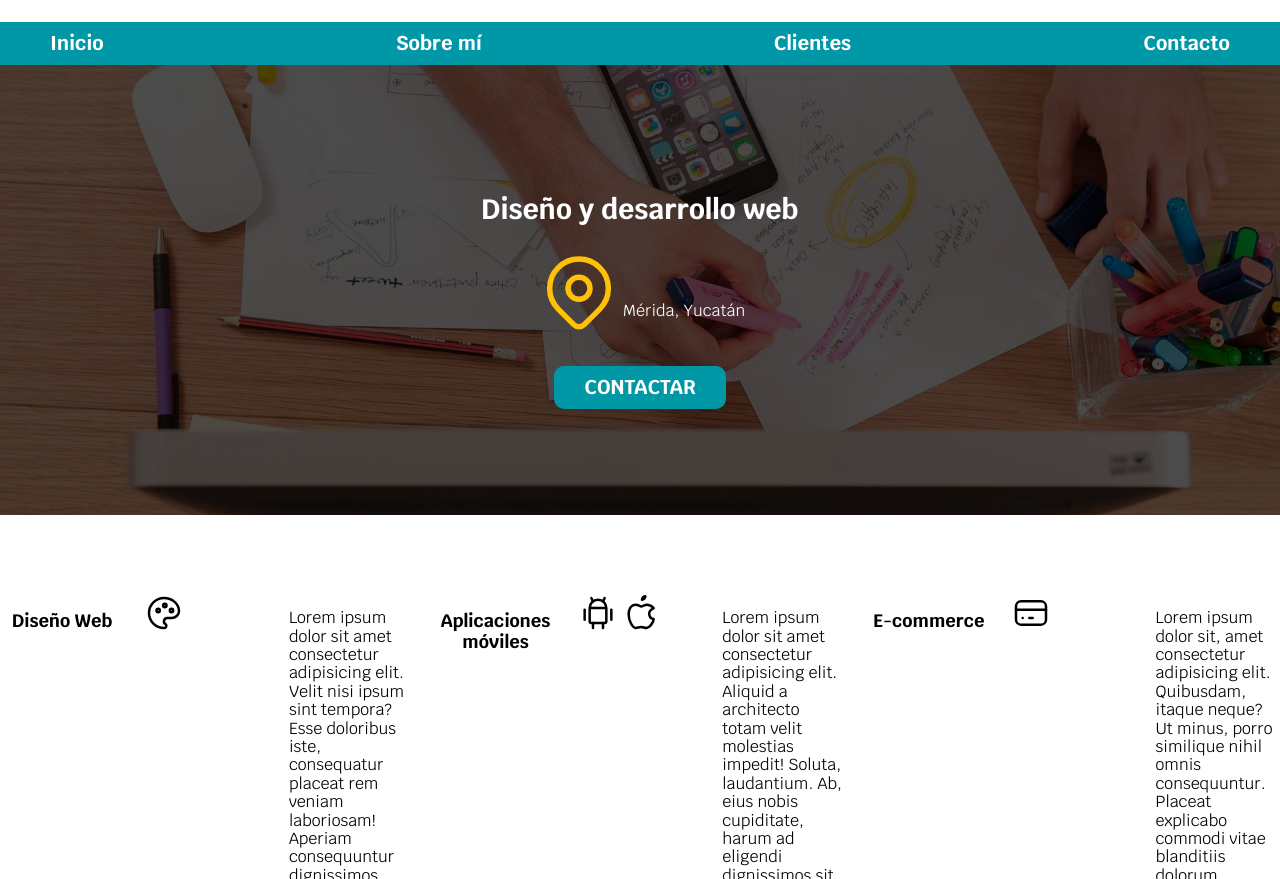
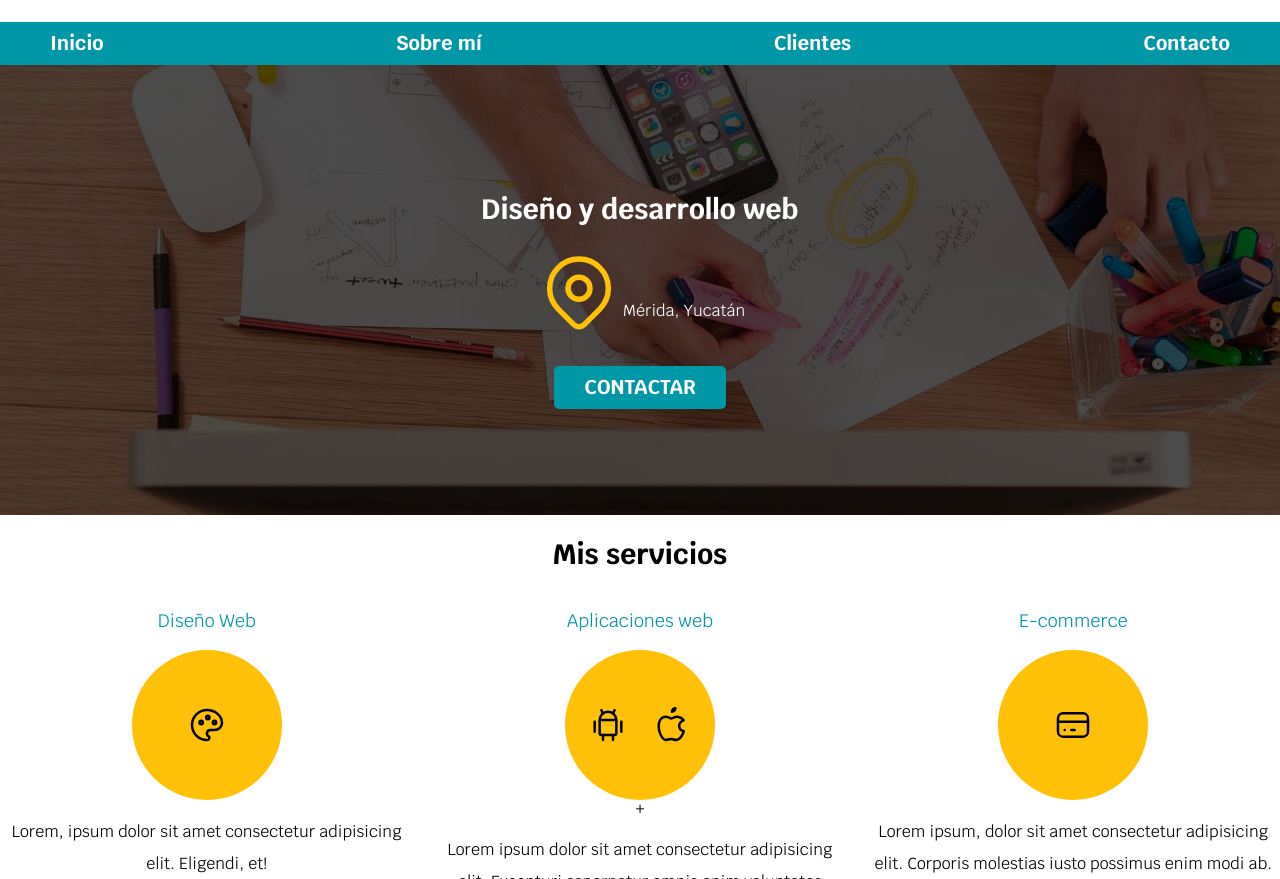
Before and after one commit to BrayanSierratuz88/Web-main, a plain HTML site: page developer_page_7SA/index.html in a window 1280 px wide. Shown: the part 73-952 px from the top of the page. Drawn offline with Linux system fonts and the light colour scheme.

Commit message:
My services section finished

```diff
--- a/developer_page_7SA/css/styles.css
+++ b/developer_page_7SA/css/styles.css
@@ -1,151 +1,173 @@
 :root {
-    --blanco:  #ffffff;
-    --Oscuro: #212121;
+    --blanco: #ffffff;
+    --oscuro: #212121;
     --primario: #ffc107;
-    --Secundario: #0097a7;
+    --secundario: #0097a7;
     --gris: #757575;
-    font-family: "krub";
+    font-family: "Krub", Helvetica, sans-serif;
 }
-html{
+
+html {
     font-size: 62.5%;
+    font-family: "Krub", Helvetica, sans-serif;
     box-sizing: border-box;
 }
-*, * ::before,  *::after{
+
+*, *::before, *::after {
     box-sizing: inherit;
 }
+
 /* Tipografia */
-h1{
+
+h1 {
     font-size: 3.8rem;
 }
-h2{
+
+h2 {
     font-size: 2.8rem;
+}
 
-}
-h3{
+h3 {
     font-size: 1.8rem;
 }
-h1,h2,h3{
+
+h1, h2, h3 {
     text-align: center;
 }
-body{
+
+body {
     font-size: 16px;
 }
-.titulo{
+
+.titulo {
     text-align: center;
     font-size: 3.8rem;
 }
-.titulo span{
+
+.titulo span {
     font-size: 2rem;
 }
 
-.navegacion-principal{
-    background-color: var(--Secundario);
+.navegacion-principal {
+    background-color: var(--secundario);
 }
-.contenedor{
+
+.contenedor {
     max-width: 120rem;
     margin: 0 auto;
 }
-.nav-bg{
-    background-color: var(--Secundario);
+
+.nav-bg {
+    background-color: var(--secundario);
 }
 
-
-.navegacion-principal a{
-    background-color: var(--Secundario);
+.navegacion-principal a {
+    background-color: var(--secundario);
     color: var(--blanco);
     text-decoration: none;
     padding: 1rem;
 }
 
-
-.navegacion-principal{
+.navegacion-principal {
     display: flex;
     flex-direction: column;
     align-items: center;
-    /*Justifica para filas aligns-items para columnas*/
-    /*justify-content: space-between;*/
     font-size: 2rem;
     font-weight: bold;
 }
-/* Si al menos tiene 768px (tablet) */
+
 @media (min-width: 768px) {
-    .navegacion-principal{
+    .navegacion-principal {
         flex-direction: row;
         justify-content: space-between;
     }
-
- }
-.navegacion-principal a:hover{
-    background-color: var(--primario);
-    color: var(--Oscuro)
 }
 
+.navegacion-principal a:hover {
+    background-color: var(--primario);
+    color: var(--oscuro);
+}
 
-
-
-.hero{
+.hero {
     background-image: url("../img/hero.jpg");
     background-repeat: no-repeat;
-    /*cover cubre toda la imagen con todo el tamaño posible*/
     background-size: cover;
-    height: 450px; /* Altura del elemento hero */
-    position: relative; /* para minipular la posicion el padre siempre debe ser relative */
+    height: 450px;
+    position: relative;
 }
 
-
-.contenido-hero{
- /* para manipular la posicion el hijo siempre debe ser absoluto */
+.contenido-hero {
     position: absolute;
-    background-color: rgba(0,0,0,.7); /* Al 70%*/
+    background-color: rgba(0,0,0,.7);
     width: 100%;
     height: 100%;
-    /* alinear vertical y horizontal */
     display: flex;
     flex-direction: column;
     align-items: center;
     justify-content: center;
 }
 
-
-.contenido-hero p, h2{
+.contenido-hero p, .contenido-hero h2 {
     color: var(--blanco);
 }
 
-.ubicacion{
+.ubicacion {
     display: flex;
     align-items: flex-end;
 }
 
-.boton{
-    background-color : var(--Secundario); /* color del fondo del botón */
-    color: var(--blanco);/*Color del texto */
-    padding: 1rem  3rem;
+.boton {
+    background-color: var(--secundario);
+    color: var(--blanco);
+    padding: 1rem 3rem;
     margin-top: 3rem;
-    /* tamaño de letra */
     font-size: 2rem;
     text-decoration: none;
     text-transform: uppercase;
     font-weight: bold;
-    /*border redondeado */
-    border-radius: 1rem;
-    /* Ancho del boton al 90% para diseño movil */
+    border-radius: .5rem;
     width: 90%;
-    /*Alinear texto del boton*/
     text-align: center;
+}
 
-}
 @media (min-width: 768px) {
-    .boton{
+    .boton {
         width: auto;
     }
- }
+}
 
- /* Seccion de servicios */
- @media (min-width: 768px) {
-    .servicios{
+/* Mis servicios */
+@media (min-width: 768px) {
+    .servicios {
         display: grid;
-        /*define el area de las columnas*/
         grid-template-columns: repeat(3, 1fr);
         column-gap: 2rem;
     }
- }
+}
+
+.servicio {
+    display: flex;
+    flex-direction: column;
+    align-items: center;
+}
+
+.servicio h3 {
+    color: var(--secundario);
+    font-weight: normal;
+}
+
+.servicio p {
+    line-height: 2;
+    text-align: center;
+}
+
+.servicio .iconos {
+    height: 15rem;
+    width: 15rem;
+    background-color: var(--primario);
+    border-radius: 100%;
+    display: flex;
+    /* Espacio uniforme */
+    justify-content: space-evenly;
+    align-items: center;
+}
--- a/developer_page_7SA/index.html
+++ b/developer_page_7SA/index.html
@@ -3,67 +3,56 @@
 <head>
     <meta charset="UTF-8">
     <meta name="viewport" content="width=device-width, initial-scale=1.0">
-    <!-- Siempre va primero normalize-->
-     <link rel="preload" href="css/normalize.css"  as="style">
+    <link rel="preload" href="css/normalize.css" as="style">
     <link rel="stylesheet" href="css/normalize.css">
-     <!-- Importar google fonts-->
     <link rel="preconnect" href="https://fonts.googleapis.com">
     <link rel="preconnect" href="https://fonts.gstatic.com" crossorigin>
     <link href="https://fonts.googleapis.com/css2?family=Krub:wght@400;700&display=swap" rel="stylesheet">
     <title>BS DEV</title>
     <link rel="preload" href="css/styles.css" as="style">
     <link rel="stylesheet" href="css/styles.css">
-
 </head>
 <body>
     <header>
         <h1 class="titulo">Brayan Sierra <span>Developer 7SA</span></h1>
     </header>
     <div class="nav-bg">
-        <nav class="navegacion-principal  contenedor">
-
+        <nav class="navegacion-principal contenedor">
             <a href="#">Inicio</a>
             <a href="#">Sobre mí</a>
             <a href="#">Clientes</a>
             <a href="#">Contacto</a>
         </nav>
-   </div >
+    </div>
 
-
-
-
-    <Section class="hero">
+    <section class="hero">
         <div class="contenido-hero">
-    <h2 >Diseño y desarrollo web</h2>
+            <h2>Diseño y desarrollo web</h2>
             <div class="ubicacion">
-        <svg xmlns="http://www.w3.org/2000/svg" viewBox="0 0 24 24" fill="none" stroke=" #ffc107" stroke-linecap="round" stroke-linejoin="round" width="88" height="88" stroke-width="1.5"> <path d="M9 11a3 3 0 1 0 6 0a3 3 0 0 0 -6 0"></path> <path d="M17.657 16.657l-4.243 4.243a2 2 0 0 1 -2.827 0l-4.244 -4.243a8 8 0 1 1 11.314 0z"></path> </svg>
+                <svg xmlns="http://www.w3.org/2000/svg" viewBox="0 0 24 24" fill="none" stroke="#ffc107" stroke-linecap="round" stroke-linejoin="round" width="88" height="88" stroke-width="1.5">
+                    <path d="M9 11a3 3 0 1 0 6 0a3 3 0 0 0 -6 0"></path>
+                    <path d="M17.657 16.657l-4.243 4.243a2 2 0 0 1 -2.827 0l-4.244 -4.243a8 8 0 1 1 11.314 0z"></path>
+                </svg>
                 <p>Mérida, Yucatán</p>
             </div>
-    <a class="boton" href="#" >Contactar</a>
+            <a class="boton" href="#">Contactar</a>
         </div>
-   </Section>
+    </section>
+
     <main>
         <h2>Mis servicios</h2>
-
         <div class="servicios">
-
-        <section class="servicios">
+        <section class="servicio">
             <h3>Diseño Web</h3>
-        <div class="icono">
-        <svg xmlns="http://www.w3.org/2000/svg" viewBox="0 0 24 24" fill="none" stroke="currentColor" stroke-linecap="round" stroke-linejoin="round" width="40" height="40" stroke-width="1.5">
-            <path d="M12 21a9 9 0 0 1 0 -18c4.97 0 9 3.582 9 8c0 1.06 -.474 2.078 -1.318 2.828c-.844 .75 -1.989 1.172 -3.182 1.172h-2.5a2 2 0 0 0 -1 3.75a1.3 1.3 0 0 1 -1 2.25"></path>
-            <path d="M8.5 10.5m-1 0a1 1 0 1 0 2 0a1 1 0 1 0 -2 0"></path>
-            <path d="M12.5 7.5m-1 0a1 1 0 1 0 2 0a1 1 0 1 0 -2 0"></path>
-            <path d="M16.5 10.5m-1 0a1 1 0 1 0 2 0a1 1 0 1 0 -2 0"></path>
-          </svg>
-        </div>
-          <p>Lorem ipsum dolor sit amet consectetur adipisicing elit. Velit nisi ipsum sint tempora? Esse doloribus iste, consequatur placeat rem veniam laboriosam! Aperiam consequuntur dignissimos laborum voluptates quidem optio tempore deleniti.</p>
-
+            <div class="iconos">
+            <svg xmlns="http://www.w3.org/2000/svg" viewBox="0 0 24 24" fill="none" stroke="#000000" stroke-linecap="round" stroke-linejoin="round" width="40" height="40" stroke-width="1.5"> <path d="M12 21a9 9 0 0 1 0 -18c4.97 0 9 3.582 9 8c0 1.06 -.474 2.078 -1.318 2.828c-.844 .75 -1.989 1.172 -3.182 1.172h-2.5a2 2 0 0 0 -1 3.75a1.3 1.3 0 0 1 -1 2.25"></path> <path d="M8.5 10.5m-1 0a1 1 0 1 0 2 0a1 1 0 1 0 -2 0"></path> <path d="M12.5 7.5m-1 0a1 1 0 1 0 2 0a1 1 0 1 0 -2 0"></path> <path d="M16.5 10.5m-1 0a1 1 0 1 0 2 0a1 1 0 1 0 -2 0"></path> </svg>
+            </div> <!--div.iconos-->
+            <p>Lorem, ipsum dolor sit amet consectetur adipisicing elit. Eligendi, et!</p>
         </section>
-        <section class="servicios">
-        <h3>Aplicaciones móviles</h3>
+        <section class="servicio">
+            <h3>Aplicaciones web</h3>
             <div class="iconos">
-        <svg xmlns="http://www.w3.org/2000/svg" viewBox="0 0 24 24" fill="none" stroke="currentColor" stroke-linecap="round" stroke-linejoin="round" width="40" height="40" stroke-width="1.5">
+            <svg xmlns="http://www.w3.org/2000/svg" viewBox="0 0 24 24" fill="none" stroke="#000000" stroke-linecap="round" stroke-linejoin="round" width="40" height="40" stroke-width="1.5">
                 <path d="M4 10l0 6"></path>
                 <path d="M20 10l0 6"></path>
                 <path d="M7 9h10v8a1 1 0 0 1 -1 1h-8a1 1 0 0 1 -1 -1v-8a5 5 0 0 1 10 0"></path>
@@ -72,14 +61,14 @@
                 <path d="M9 18l0 3"></path>
                 <path d="M15 18l0 3"></path>
             </svg>
-          <svg xmlns="http://www.w3.org/2000/svg" viewBox="0 0 24 24" fill="none" stroke="currentColor" stroke-linecap="round" stroke-linejoin="round" width="40" height="40" stroke-width="1.5">
+            <svg xmlns="http://www.w3.org/2000/svg" viewBox="0 0 24 24" fill="none" stroke="#000000" stroke-linecap="round" stroke-linejoin="round" width="40" height="40" stroke-width="1.5">
                 <path d="M8.286 7.008c-3.216 0 -4.286 3.23 -4.286 5.92c0 3.229 2.143 8.072 4.286 8.072c1.165 -.05 1.799 -.538 3.214 -.538c1.406 0 1.607 .538 3.214 .538s4.286 -3.229 4.286 -5.381c-.03 -.011 -2.649 -.434 -2.679 -3.23c-.02 -2.335 2.589 -3.179 2.679 -3.228c-1.096 -1.606 -3.162 -2.113 -3.75 -2.153c-1.535 -.12 -3.032 1.077 -3.75 1.077c-.729 0 -2.036 -1.077 -3.214 -1.077z"></path>
                 <path d="M12 4a2 2 0 0 0 2 -2a2 2 0 0 0 -2 2"></path>
             </svg>
-        </div>
-        <p>Lorem ipsum dolor sit amet consectetur adipisicing elit. Aliquid a architecto totam velit molestias impedit! Soluta, laudantium. Ab, eius nobis cupiditate, harum ad eligendi dignissimos sit minus asperiores commodi minima.</p>
+            </div> <!--div.iconos-->+
+            <p>Lorem ipsum dolor sit amet consectetur adipisicing elit. Excepturi aspernatur omnis enim voluptates neque dolorum.</p>
         </section>
-    <section class="servicios">
+        <section class="servicio">
             <h3>E-commerce</h3>
             <div class="iconos">
             <svg xmlns="http://www.w3.org/2000/svg" viewBox="0 0 24 24" fill="none" stroke="currentColor" stroke-linecap="round" stroke-linejoin="round" width="40" height="40" stroke-width="1.5">
@@ -88,17 +77,17 @@
                 <path d="M7 15l.01 0"></path>
                 <path d="M11 15l2 0"></path>
             </svg>
-        </div>
-        <p>Lorem ipsum dolor sit, amet consectetur adipisicing elit. Quibusdam, itaque neque? Ut minus, porro similique nihil omnis consequuntur. Placeat explicabo commodi vitae blanditiis dolorum provident, maiores voluptates deleniti ex soluta?</p>
+            </div> <!--div.iconos-->
+            <p>Lorem ipsum, dolor sit amet consectetur adipisicing elit. Corporis molestias iusto possimus enim modi ab.</p>
         </section>
+        </div> <!-- Cierre de servicios-->
     </main>
-    </div>
+
     <section>
         <h2>Contacto</h2>
         <form>
             <fieldset>
-                    <legend>Llena tus datos para establecer contacto
-                    </legend>
+                <legend>Llena tus datos para establecer contacto</legend>
                 <div>
                     <label>Nombre</label>
                     <input type="text" placeholder="Tu nombre">
@@ -106,7 +95,6 @@
                 <div>
                     <label>Teléfono</label>
                     <input type="tel" placeholder="Tu teléfono">
-
                 </div>
                 <div>
                     <label>Correo</label>
@@ -116,17 +104,15 @@
                     <label>Mensaje</label>
                     <textarea></textarea>
                 </div>
-                    <div> <input type="submit" value="Enviar">
+                <div>
+                    <input type="submit" value="Enviar">
                 </div>
-
-
             </fieldset>
         </form>
     </section>
+
     <footer>
-    <p>Todos los derechos reservados 2025 © Brayan Jacobo Sierra </p>
+        <p>Todos los derechos reservados 2025 © Brayan Jacobo Sierra</p>
     </footer>
-
 </body>
-
 </html>
```
Lines whose indentation alone changed are shown as unchanged.
